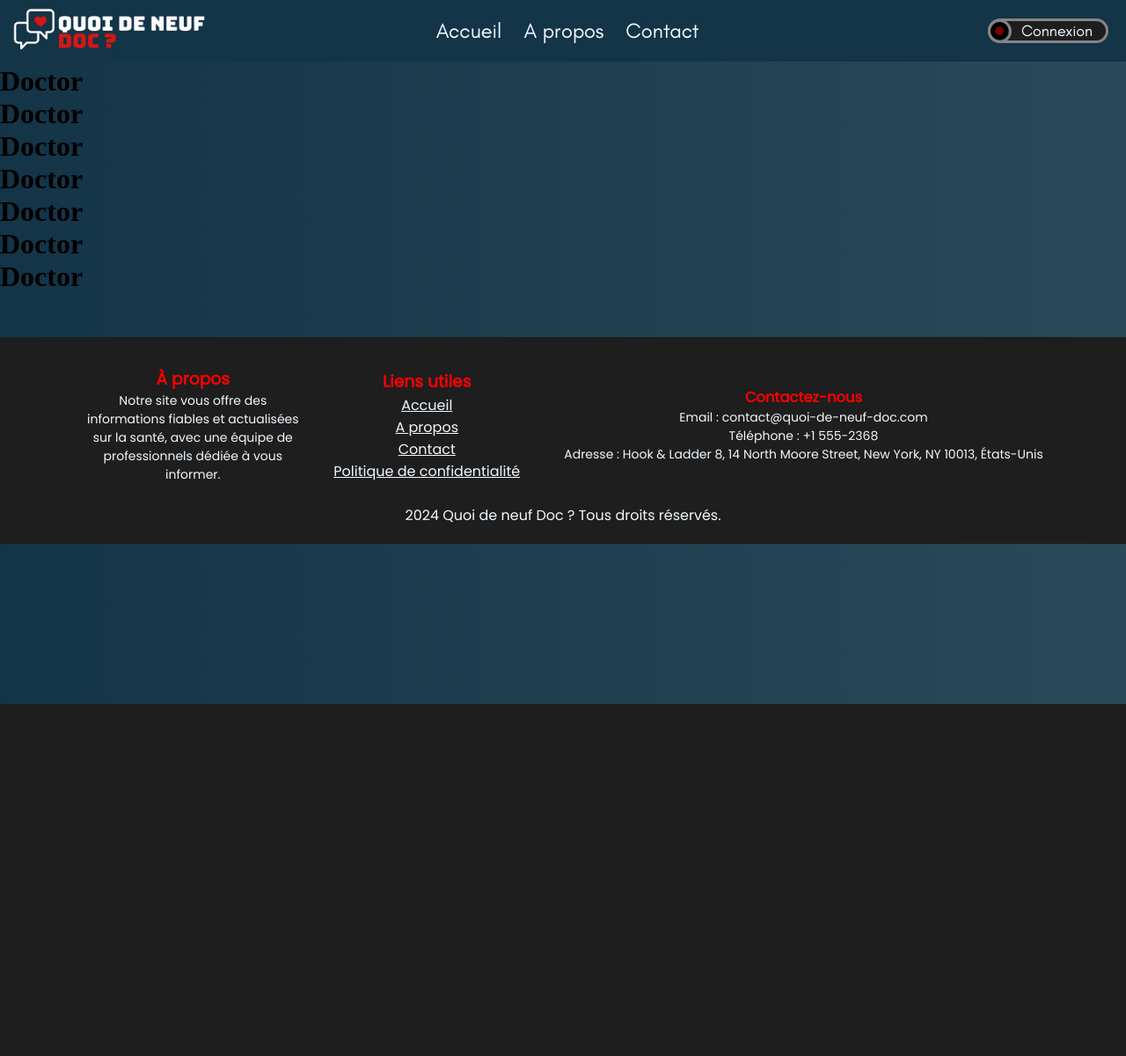
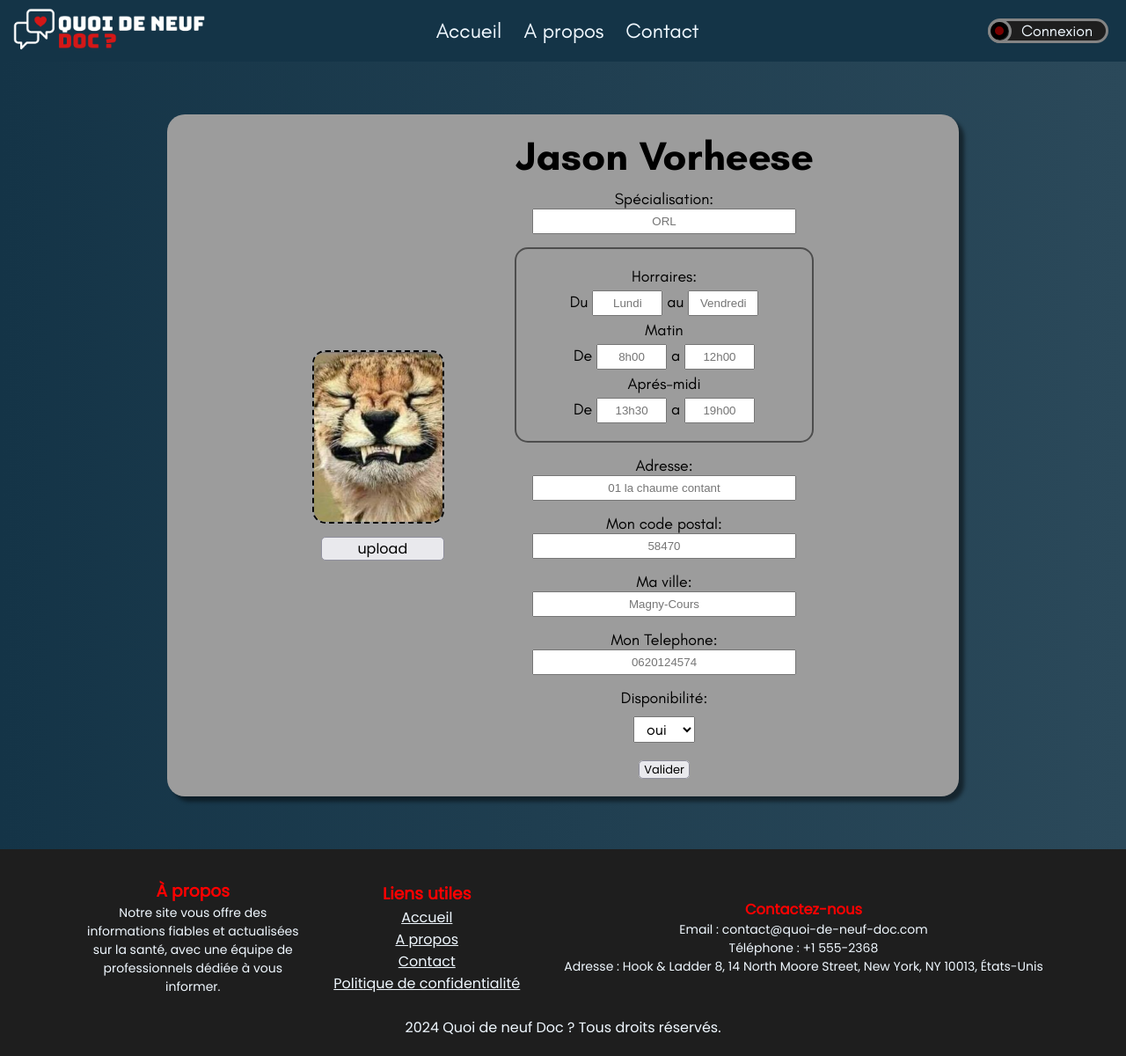
Before and after one commit to yrautcnasdemo/Quoi-de-Neuf-Doc, a PHP site: page /updateDoc.php in a window 1280 px wide. Shown: the whole page at 88% size. Before the commit the page ends 800 px from the top, so only its background shows below. Run offline with PHP 8.4, Linux system fonts and the light colour scheme.

Commit message:
Update doctor done

```diff
--- a/src/css/style.css
+++ b/src/css/style.css
@@ -1126,6 +1126,7 @@ footer {
     flex-direction: column;
     gap: 15px;
     margin: 10px 0px 20px 0px;
+    font-size: 18px;
 }
 .adress-user input {
     padding: 5px;
@@ -1140,6 +1141,26 @@ footer {
     align-items: center;
 }
 
+/* UPDATE DOCTOR */
+.input-hours {
+    border: 2px solid rgba(0, 0, 0, 0.5);
+    border-radius: 15px;
+    display: flex;
+    flex-direction: column;
+    gap: 5px;
+    padding: 20px;
+}
+.input-hours p input{
+    width: 80px;
+}
+
+.selector-dispo select {
+    margin-top: 10px;
+    padding: 2px 10px;
+    font-family: Teachers;
+    font-size: 18px;
+}
+
 
 
 
--- a/src/updateDoc.php
+++ b/src/updateDoc.php
@@ -6,7 +6,7 @@
     <link rel="stylesheet" href="css/style.css">
     <link rel="stylesheet" href="css/responsive.css">
     <link rel="stylesheet" href="css/fonts.css">
-    <title>A propos - Quoi de neuf Doc ?</title>
+    <title>Update - Quoi de neuf Doc ?</title>
 </head>
 <body>
 
@@ -29,15 +29,57 @@
         </div>
     </header>
 
-    <h1>Doctor</h1>
-    <h1>Doctor</h1>
-    <h1>Doctor</h1>
-    <h1>Doctor</h1>
-    <h1>Doctor</h1>
-    <h1>Doctor</h1>
-    <h1>Doctor</h1>
-    <h1>Doctor</h1>
-    <h1>Doctor</h1>
+    <section class="update-user">
+        <form class="form-update-user">
+            <figure class="user-card-update">
+                <div class="img-box">
+                    <img class="img-update" src="assets/images/profiles/678885909dabe1baaaf1aef8f7a73102.png" alt="My-pics-Profil">
+                    <button class="upload-btn-img">upload</button>
+                </div>
+            <figcaption>
+                    <h1>Jason Vorheese</h1>
+                        <div class="adress-user">
+                            <div>
+                                <span>Spécialisation:</span>
+                                <input type="text" placeholder="ORL">
+                            </div>
+                            <div class="input-hours">
+                                <span>Horraires:</span>
+                                <p>Du <input type="text" placeholder="Lundi"> au <input type="text" placeholder="Vendredi"></p>
+                                <span>Matin</span>
+                                <p>De <input type="text" placeholder="8h00"> a <input type="text" placeholder="12h00"></p>
+                                <span>Aprés-midi</span>
+                                <p>De <input type="text" placeholder="13h30"> a <input type="text" placeholder="19h00"></p>
+                            </div>
+                            <div>
+                                <span>Adresse:</span>
+                                <input type="text" placeholder="01 la chaume contant">
+                            </div>
+                            <div>
+                                <span>Mon code postal:</span>
+                                <input type="text" placeholder="58470">
+                            </div>
+                            <div>
+                                <span>Ma ville:</span>
+                                <input type="text" placeholder="Magny-Cours">
+                            </div>
+                            <div>
+                                <span>Mon Telephone:</span>
+                                <input type="text" placeholder="0620124574">
+                            </div>
+                            <div class="selector-dispo">
+                                <span>Disponibilité:</span>
+                                <select name="" id="">
+                                    <option value="oui">oui</option>
+                                    <option value="non">non</option>
+                                </select>
+                            </div>
+                        </div>
+                    <a class="btn-mod-user" href="updateUser.php">Valider</a>
+                </figcaption>
+            </figure>
+        </form>
+    </section>
 
 
     <footer>
--- a/src/updateUser.php
+++ b/src/updateUser.php
@@ -6,7 +6,7 @@
     <link rel="stylesheet" href="css/style.css">
     <link rel="stylesheet" href="css/responsive.css">
     <link rel="stylesheet" href="css/fonts.css">
-    <title>A propos - Quoi de neuf Doc ?</title>
+    <title>Update - Quoi de neuf Doc ?</title>
 </head>
 <body>
 
```
